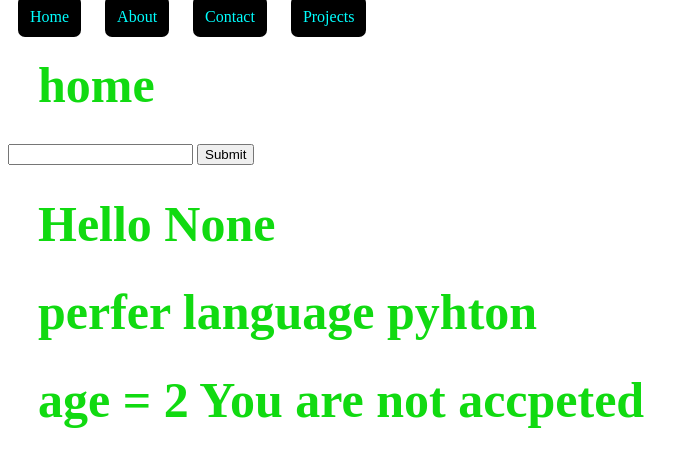
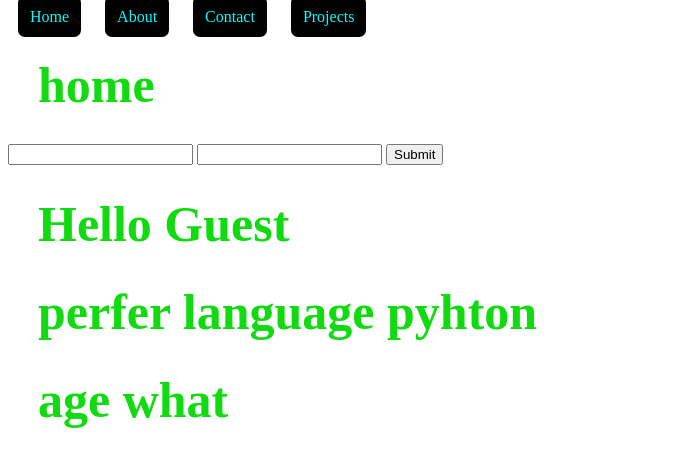
Before and after one commit to Jo-Osama38/To-Do-App-Flask-first-project-, a Flask app: page / in a window 1280 px wide. Shown: the top 467 px of the page, without its empty margins (0-697 px from the left). Run offline with Flask 3, Linux system fonts and the light colour scheme.

Commit message:
I've spent the past period mastering the basics of flask i think i'm now ready t start getting inspired  by building projects and  that's the best part

```diff
--- a/app.py
+++ b/app.py
@@ -1,4 +1,4 @@
-from flask import Flask , render_template, request
+from flask import Flask , render_template, request , url_for
 
 app = Flask(__name__)
 
@@ -6,8 +6,13 @@ projectslist = ["Portfolio", "Todo App", "Blog"]
 
 @app.route("/" , methods=["GET","POST"])
 def home():
-    username = request.form.get("username")
-    return render_template("home.html" , name = username ,age= 2 ,language= "pyhton")
+    if request.method == "GET":
+        username = "Guest"
+        userage = None
+    elif request.method == "POST":
+        username = request.form.get("username")
+        userage = int(request.form.get("userage"))
+    return render_template("home.html" , name = username ,age=userage ,language= "pyhton")
 
 @app.route("/about")
 def about():
--- a/templates/home.html
+++ b/templates/home.html
@@ -3,15 +3,20 @@
     <h1>home</h1>
     <form method="post">
         <input type="text" name="username">
+        <input type="text" name="userage">
         <button type="submit">Submit</button>
     </form>
     <h1>Hello {{ name }}</h1>
 
     <h1>perfer language {{language}}</h1>
-    {% if age > 16%}
-        <h1>age = {{age}} You are accpeted</h1>
-    {%else%}
-        <h1>age = {{age}} You are not accpeted</h1>
-    {%endif%}
+    {% if age %}
+        {% if age > 16 %}
+            <h1>age = {{age}} You are accpeted</h1>
+        {%else%}
+            <h1>age = {{age}} You are not accpeted</h1>
+        {%endif%}
+    {% else %}
+        <h1> age what </h1>
+    {% endif %}
 
 {% endblock %}
```
